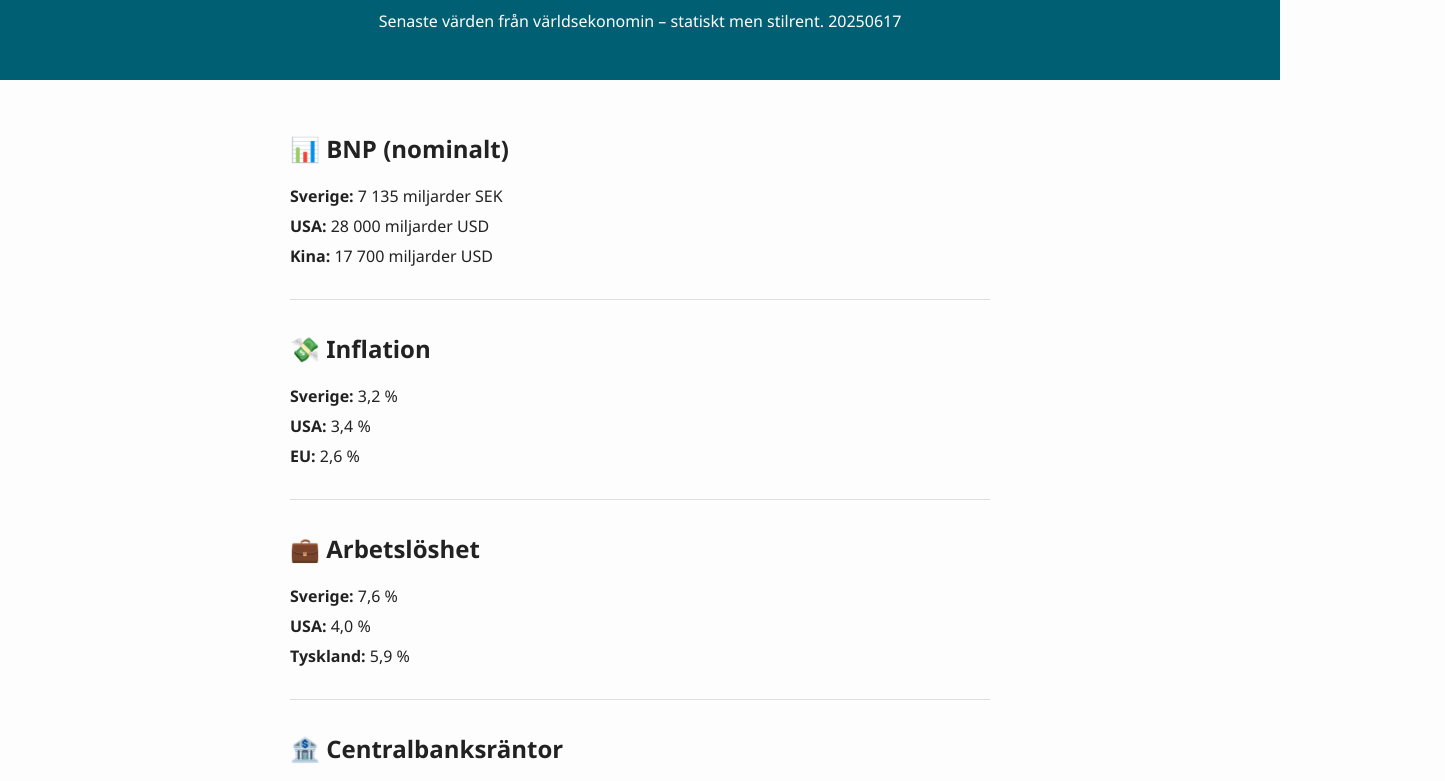
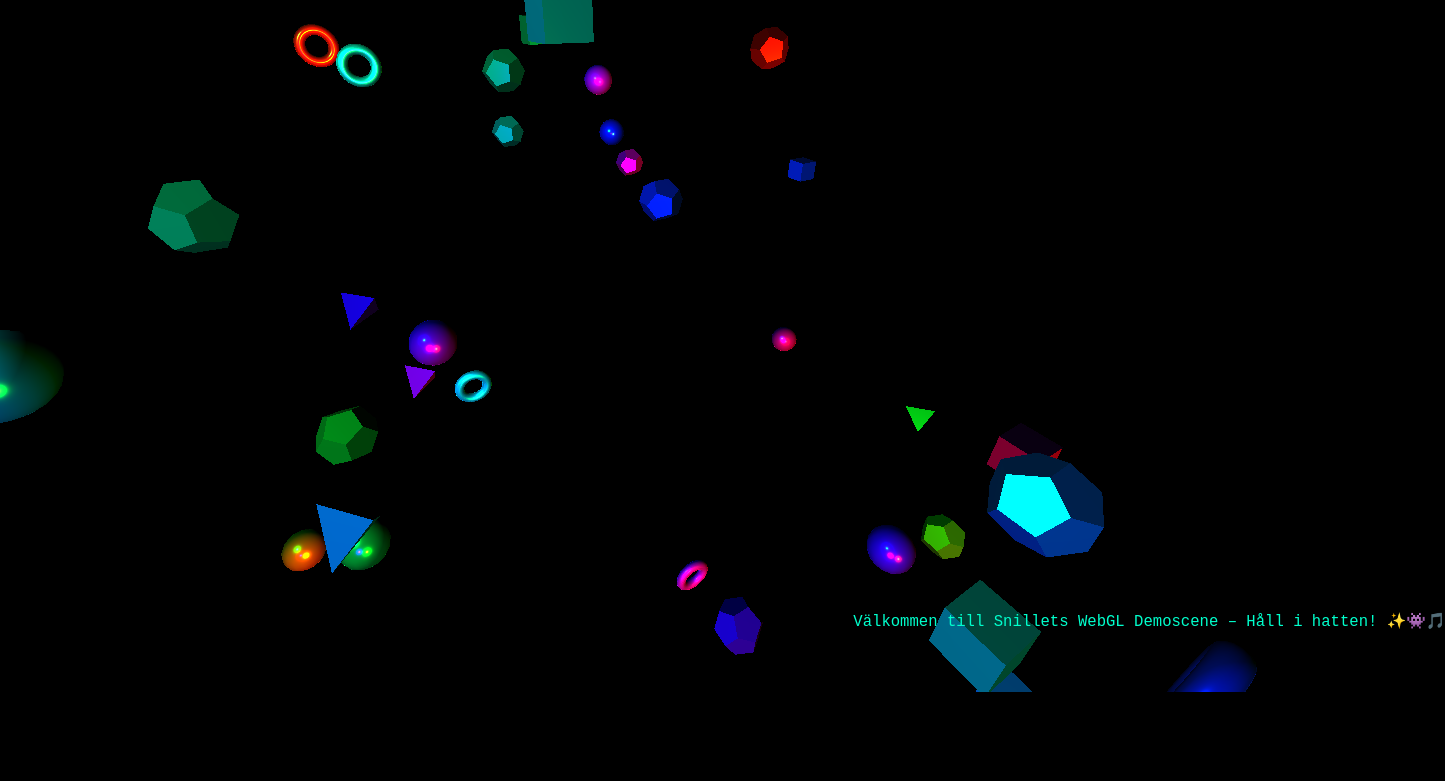
Before and after one commit to Klingoon/min-sida, a plain HTML site: page index.html in a window 1280 px wide. Shown: the part 108-889 px from the top of the page, 1445 px wide, since content can reach past the window. After the commit the page ends 800 px from the top, so only its background shows below. Drawn offline with nearby package versions, Linux system fonts and the light colour scheme; animation ran at ten frames a second.

Commit message:
Update index.html

```diff
--- a/index.html
+++ b/index.html
@@ -1,66 +1,116 @@
 <!DOCTYPE html>
-<html lang="sv">
+<html lang="en">
 <head>
-  <meta charset="UTF-8">
-  <title>Makrostatistik</title>
-  <link rel="stylesheet" href="style.css">
+  <meta charset="UTF-8" />
+  <meta name="viewport" content="width=device-width, initial-scale=1.0" />
+  <title>Snillets WebGL Demoscenekonst</title>
+  <style>
+    body { margin: 0; overflow: hidden; background: black; font-family: monospace; color: #00ffcc; }
+    canvas { display: block; }
+    #scrollText {
+      position: absolute;
+      top: 90%;
+      left: 100%;
+      white-space: nowrap;
+      font-size: 1.2em;
+      animation: scroll 30s linear infinite;
+    }
+    @keyframes scroll {
+      0% { left: 100%; }
+      100% { left: -100%; }
+    }
+  </style>
 </head>
 <body>
-  <header>
-    <h1>🌍 Makrostatistik</h1>
-    <p>Senaste värden från världsekonomin – statiskt men stilrent. 20250617</p>
-  </header>
+<canvas id="glcanvas"></canvas>
+<div id="scrollText">Välkommen till Snillets WebGL Demoscene – Håll i hatten! ✨👾🎵</div>
+<audio autoplay loop>
+  <source src="https://cdn.pixabay.com/download/audio/2022/10/18/audio_230fc452a9.mp3?filename=dreamy-groove-124302.mp3" type="audio/mpeg">
+</audio>
+<script type="module">
+import * as THREE from 'https://cdn.skypack.dev/three@0.152.2';
 
-  <main>
-    <section>
-      <h2>📊 BNP (nominalt)</h2>
-      <ul>
-        <li><strong>Sverige:</strong> 7 135 miljarder SEK</li>
-        <li><strong>USA:</strong> 28 000 miljarder USD</li>
-        <li><strong>Kina:</strong> 17 700 miljarder USD</li>
-      </ul>
-    </section>
+const scene = new THREE.Scene();
+scene.background = new THREE.Color(0x000000);
 
-    <section>
-      <h2>💸 Inflation</h2>
-      <ul>
-        <li><strong>Sverige:</strong> 3,2 %</li>
-        <li><strong>USA:</strong> 3,4 %</li>
-        <li><strong>EU:</strong> 2,6 %</li>
-      </ul>
-    </section>
+const camera = new THREE.PerspectiveCamera(75, window.innerWidth/window.innerHeight, 0.1, 1000);
 
-    <section>
-      <h2>💼 Arbetslöshet</h2>
-      <ul>
-        <li><strong>Sverige:</strong> 7,6 %</li>
-        <li><strong>USA:</strong> 4,0 %</li>
-        <li><strong>Tyskland:</strong> 5,9 %</li>
-      </ul>
-    </section>
+const renderer = new THREE.WebGLRenderer({ canvas: document.getElementById('glcanvas') });
+renderer.setSize(window.innerWidth, window.innerHeight);
 
-    <section>
-      <h2>🏦 Centralbanksräntor</h2>
-      <ul>
-        <li><strong>Riksbanken (SE):</strong> 3,75 %</li>
-        <li><strong>Fed (US):</strong> 5,25–5,50 %</li>
-        <li><strong>ECB:</strong> 4,25 %</li>
-      </ul>
-    </section>
+window.addEventListener('resize', () => {
+  camera.aspect = window.innerWidth / window.innerHeight;
+  camera.updateProjectionMatrix();
+  renderer.setSize(window.innerWidth, window.innerHeight);
+});
 
-    <section>
-      <h2>💰 Guldpris</h2>
-      <p><strong>2 320 USD / oz</strong></p>
-    </section>
+camera.position.z = 20;
 
-    <section>
-      <h2>💱 Växelkurs USD/SEK</h2>
-      <p><strong>1 USD = 10,55 SEK</strong></p>
-    </section>
-  </main>
+const shapes = [];
+const geometries = [
+  new THREE.BoxGeometry(),
+  new THREE.SphereGeometry(0.8, 16, 16),
+  new THREE.TorusGeometry(0.6, 0.2, 16, 100),
+  new THREE.DodecahedronGeometry(0.8),
+  new THREE.TetrahedronGeometry(0.8),
+];
 
-  <footer>
-    <p>&copy; 2025 Snillet &mdash; Uppdaterad manuellt av Einstein.</p>
-  </footer>
+const material = new THREE.MeshStandardMaterial({ color: 0x00ffff, metalness: 0.7, roughness: 0.2 });
+
+for (let i = 0; i < 40; i++) {
+  const geometry = geometries[Math.floor(Math.random() * geometries.length)];
+  const mesh = new THREE.Mesh(geometry, material.clone());
+  mesh.material.color.setHSL(Math.random(), 1, 0.5);
+  mesh.position.set(
+    (Math.random() - 0.5) * 30,
+    (Math.random() - 0.5) * 30,
+    (Math.random() - 0.5) * 30
+  );
+  mesh.userData.velocity = new THREE.Vector3(
+    (Math.random() - 0.5) * 0.2,
+    (Math.random() - 0.5) * 0.2,
+    (Math.random() - 0.5) * 0.2
+  );
+  shapes.push(mesh);
+  scene.add(mesh);
+}
+
+// Färgskiftande ljusshow
+const lights = [];
+for (let i = 0; i < 3; i++) {
+  const light = new THREE.PointLight(0xffffff, 1.5);
+  light.position.set((Math.random() - 0.5) * 30, (Math.random() - 0.5) * 30, 30);
+  scene.add(light);
+  lights.push(light);
+}
+
+function animateLights(t) {
+  lights.forEach((light, i) => {
+    light.color.setHSL((t * 0.0001 + i * 0.3) % 1, 1, 0.5);
+    light.position.x = Math.sin(t * 0.001 + i) * 20;
+    light.position.y = Math.cos(t * 0.0015 + i * 1.1) * 20;
+  });
+}
+
+function animate(time) {
+  requestAnimationFrame(animate);
+  animateLights(time);
+
+  for (let shape of shapes) {
+    shape.rotation.x += 0.01;
+    shape.rotation.y += 0.01;
+    shape.position.add(shape.userData.velocity);
+    ['x', 'y', 'z'].forEach(axis => {
+      if (Math.abs(shape.position[axis]) > 15) {
+        shape.userData.velocity[axis] *= -1;
+        shape.position[axis] = Math.sign(shape.position[axis]) * 15;
+      }
+    });
+  }
+  renderer.render(scene, camera);
+}
+
+animate();
+</script>
 </body>
 </html>
```
